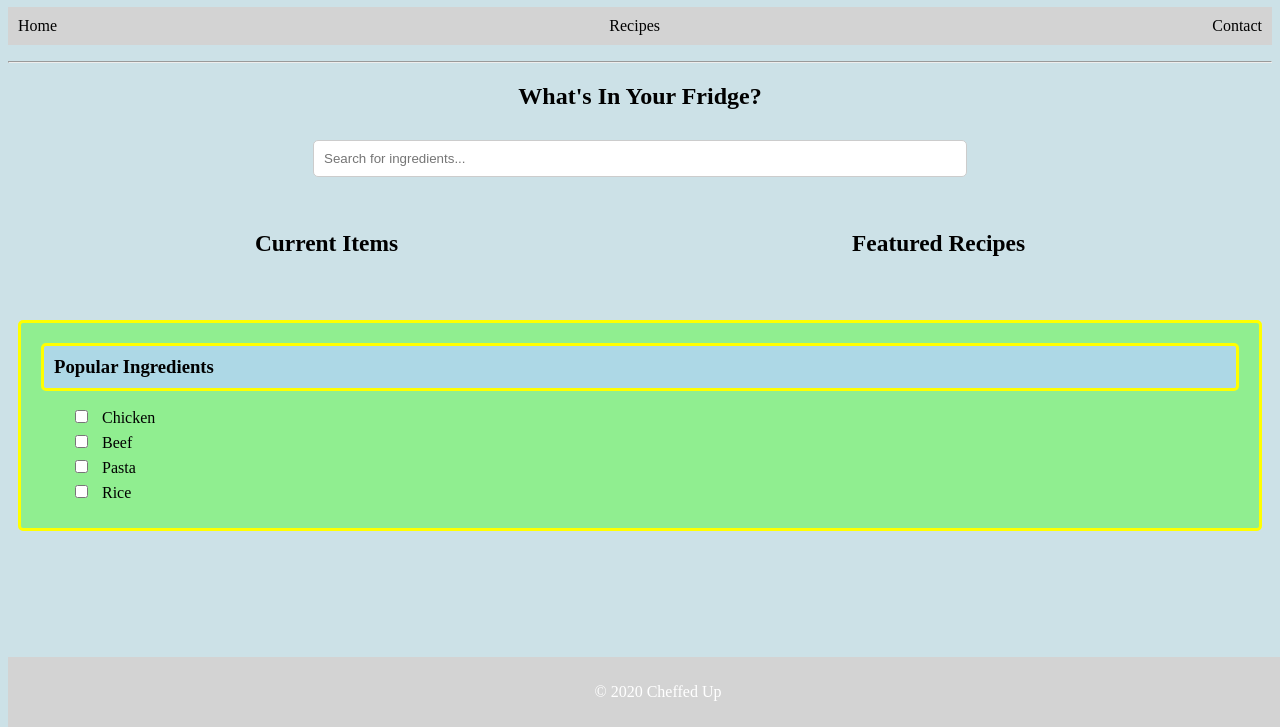
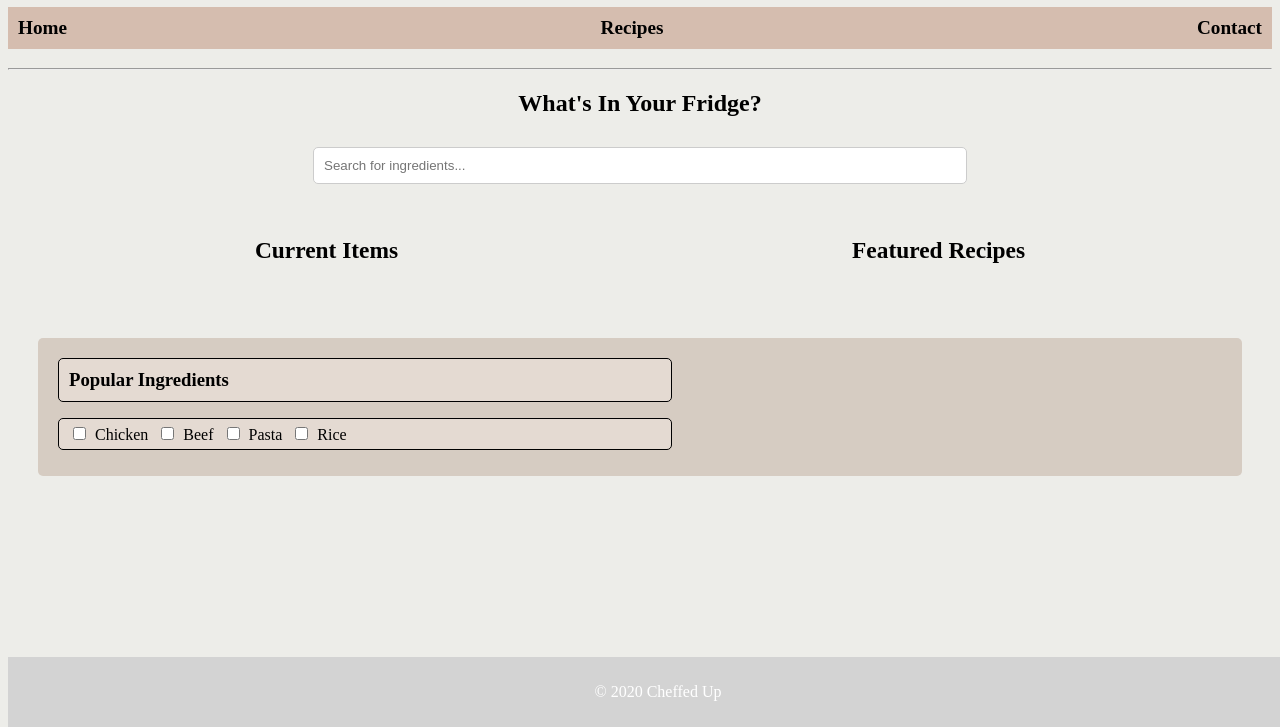
Before and after one commit to xaviermontane/cheffed-up, a plain HTML site: page src/index.html in a window 1280 px wide. Shown: the part 73-800 px from the top of the page. Drawn offline with Linux system fonts and the light colour scheme.

Commit message:
chore(style.css): update color palette and align elements

```diff
--- a/src/style.css
+++ b/src/style.css
@@ -1,5 +1,5 @@
 html {
-    background-color: rgb(204, 225, 231);
+    background-color: #EDEDE9;
 }
 
 a {
@@ -8,10 +8,9 @@ a {
 }
 
 aside {
-    background-color: lightgreen;
+    background-color: #D6CCC2;
     padding: 10px;
-    margin: 10px;
-    border: 3px solid yellow;
+    margin: 30px;
     border-radius: 5px;
 }
 
@@ -27,9 +26,9 @@ footer {
 
 #navbar {
     list-style: none;
-    text-decoration: none;
-    background-color: lightgray;
-    color: #fff;
+    background-color: #D5BDAF;
+    font-weight: bold;
+    font-size: 1.2em;
     display: flex;
     justify-content: space-between;
     padding: 10px;
@@ -58,19 +57,30 @@ footer {
 }
 
 #top-ingredients {
-    background-color: lightblue;
+    background-color: #e4dad2;
     padding: 10px;
     margin: 10px;
-    border: 3px solid yellow;
+    border: 1px solid black;
+    border-radius: 5px;
+    width: 50%;
+}
+
+#checkbox-list {
+    margin-left: 10px;
+    background-color: #e4dad2;
+    padding: 0 10px;
+    width: 50%;
+    border: 1px solid black;
     border-radius: 5px;
 }
 
 #checkbox-list li {
     margin: 5px 0;
     list-style-type: none;
+    display: inline-block;
 }
 
-#checkbox-list input[type="checkbox"] {
-    margin-right: 10px;
+#checkbox-list label, input[type="checkbox"] {
     cursor: pointer;
+    margin-right: 5px;
 }
```
